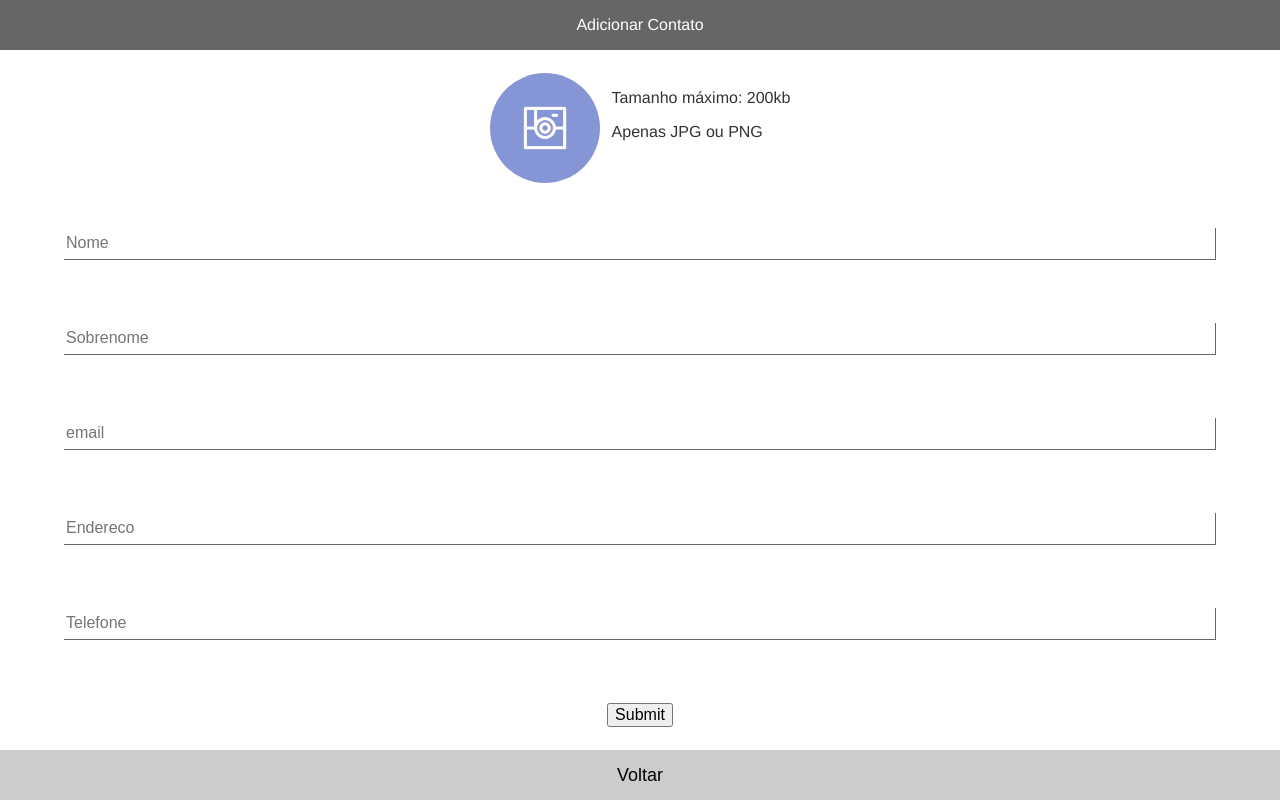
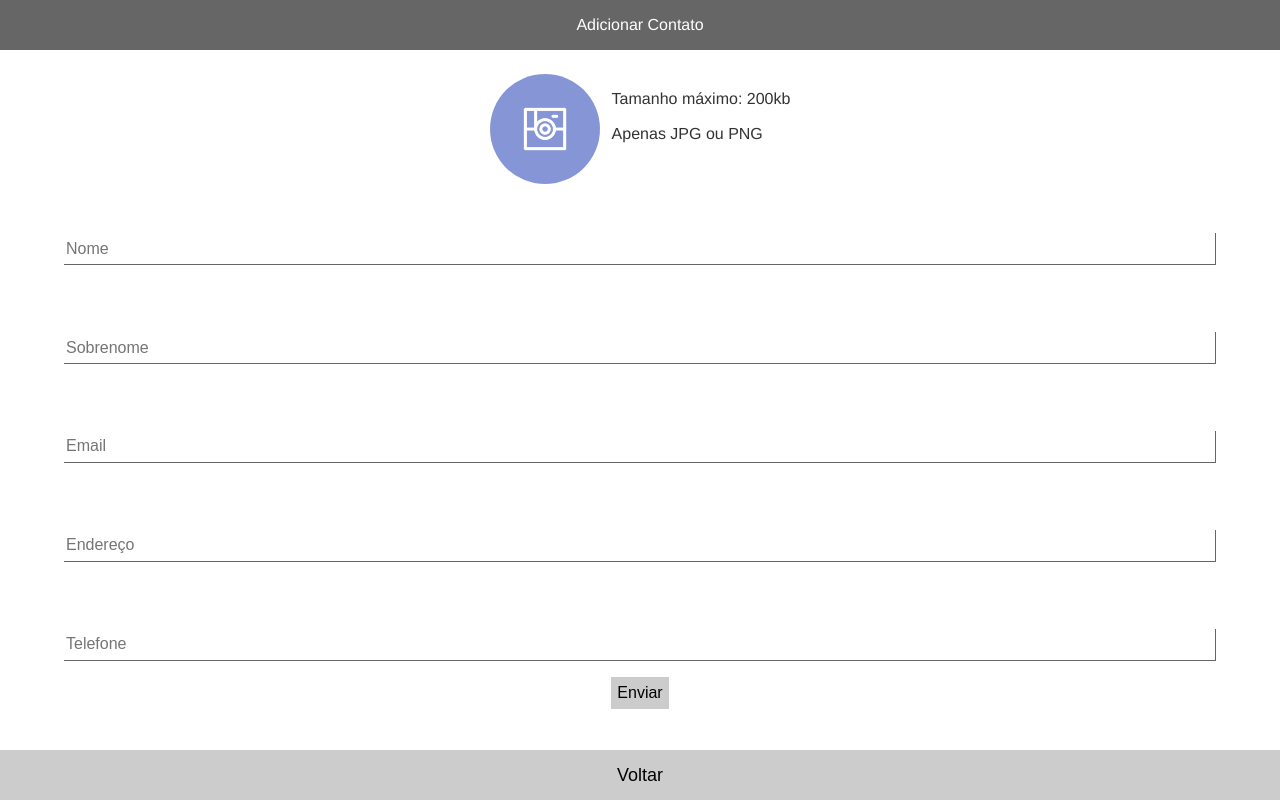
Before and after one commit to allansp9/agenda-app, a React app: page / in a window 1280 px wide. Both pictures are taken after typing "Sample" into the empty fields and a click on the button "Adicionar Contato". Built offline with nearby package versions, Linux system fonts and the light colour scheme.

Commit message:
Adiciona estilo ao Form

```diff
--- a/src/components/FormContato.js
+++ b/src/components/FormContato.js
@@ -50,17 +50,17 @@ const renderDropzoneInput = ({
 const validate = (values) => {
   const errors = {};
   if (!values.nome) {
-    errors.nome = 'Required';
+    errors.nome = 'Obrigatório';
   } else if (!values.nome.match(/^[a-zA-Z ]+$/)) {
     errors.nome = 'Nome inválido';
   }
   if (!values.sobrenome) {
-    errors.sobrenome = 'Required';
+    errors.sobrenome = 'Obrigatório';
   } else if (values.sobrenome === values.nome || !values.sobrenome.match(/^[a-zA-Z ]+$/)) {
     errors.sobrenome = 'Sobrenome inválido';
   }
   if (!values.email) {
-    errors.email = 'Required';
+    errors.email = 'Obrigatório';
   } else if (!isEmail(values.email)) {
     errors.email = 'Email inválido';
   }
@@ -98,9 +98,9 @@ class ContactForm extends Component {
 
         <Field name="sobrenome" label="Sobrenome" component={renderInput} />
 
-        <Field name="email" label="email" component={renderInput} />
+        <Field name="email" label="Email" component={renderInput} />
 
-        <Field name="endereco" label="Endereco" component={renderInput} />
+        <Field name="endereco" label="Endereço" component={renderInput} />
 
         <Field
           name="telefone"
@@ -109,7 +109,9 @@ class ContactForm extends Component {
           normalize={normalizePhone}
         />
 
-        <button type="submit">Submit</button>
+        <button type="submit" className="botao__form">
+          Enviar
+        </button>
       </form>
     );
   }
--- a/src/styles/components/_botao.scss
+++ b/src/styles/components/_botao.scss
@@ -23,3 +23,8 @@
   height: $xl-size;
   width: 100%;
 }
+
+.botao__form {
+  @extend .botao--pequeno;
+  margin: -5rem 0 $m-size 0;
+}
```
